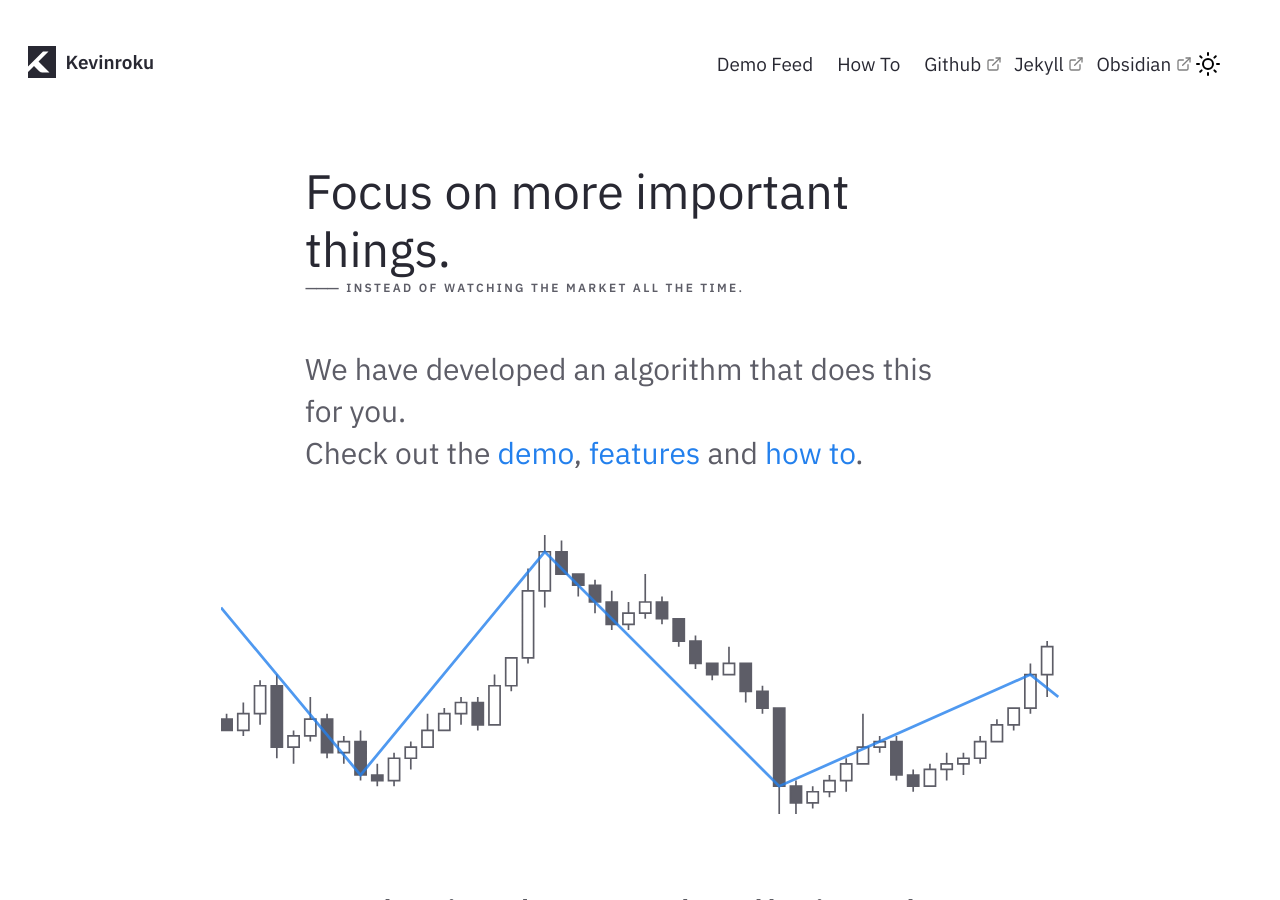
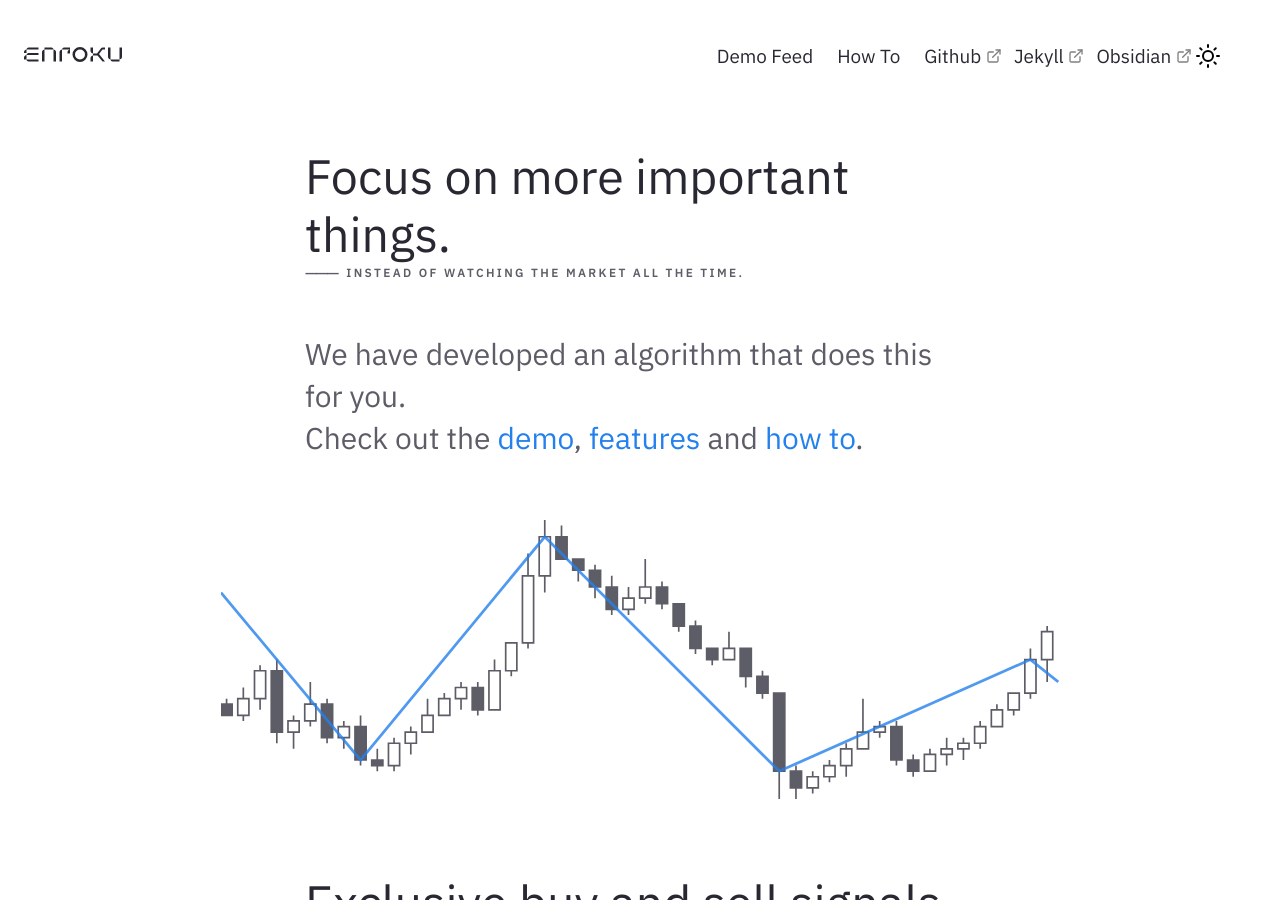
Before and after one commit to kevinroku/nroku.github.io, a Jekyll site: the page built from pages/index.md, in a window 1280 px wide and 900 px high. Built offline with Jekyll 4.4.1, drawn with Linux system fonts in a browser that asks for light colours.

Commit message:
Update Nav.html

```diff
--- a/_includes/Nav.html
+++ b/_includes/Nav.html
@@ -32,13 +32,20 @@
 <nav class="navbar is-transparent" role="navigation" aria-label="main navigation">
     <div class="navbar-brand">
       <a class="navbar-item" style="padding-left: 0;" href="{{ site.baseurl }}/index.html">
-          <svg width="32" height="32" viewBox="0 0 64 64" fill="none" xmlns="http://www.w3.org/2000/svg" style="margin-right: 0.6rem;">
-             <rect width="64" height="64" fill=""></rect>
+          <svg width="98" height="15" viewBox="0 0 196 30" fill="none" xmlns="http://www.w3.org/2000/svg" style="margin-right: 0.6rem;">
+             <rect width="98" height="15" fill=""></rect>
 
-<path d="M 8 0 L 64 0 L 64 64 L 8 64 L 8 52 L 20 40 L 30 50 C 33 53 35 53 42 53 L 51 53 L 29 31 L 49 11 L 38 11 L 8 41 Z" stroke="var(--color-text-main)" stroke-width="0" fill="var(--color-text-main)" fill-opacity="1"></path>
+<path d="M 29 1 L 29 5 L 5 5 C 5 3 7 1 9 1 Z M 5 12 L 0 12 L 0 10 C 0 7 3 5 5 5 Z M 29 12 L 29 16 L 5 16 C 5 14 7 12 9 12 Z
+    M 5 25 L 0 25 L 0 21 C 0 18 3 16 5 16 Z M 29 25 L 29 29 L 9 29 C 7 29 5 27 5 25 Z M 41 1 L 55 1 C 57 1 59 3 59 5 L 41 5 Z
+    M 41 29 L 36 29 L 36 10 C 36 7 39 5 41 5 Z M 59 29 L 64 29 C 64 22.6667 64 16.3333 64 10 C 64 7 61 5 59 5 Z
+    M 76 29 L 71 29 L 71 10 C 71 7 74 5 76 5 Z M 92 5 L 92 1 L 80 1 C 78 1 76 3 76 5 Z M 92 13 L 87 13 L 87 10 C 87 7 90 5 92 5 Z
+    M 122 15 A 1 1 0 0 1 102 15 A 1 1 0 0 1 122 15 M 127 15 A 1 1 0 0 0 97 15 A 1 1 0 0 0 127 15 M 138 1 L 133 1 L 133 8 C 133 11 136 13 138 13 Z
+    M 138 29 L 133 29 L 133 22 C 133 19 136 17 138 17 Z M 138 13 L 146 13 L 153 4 C 154 3 155 1 157 1 L 162 1 L 162 5 L 157 5 L 150 14 L 162 29 L 157 29 L 147 17 L 138 17 Z
+    M 173 1 L 168 1 L 168 20 C 168 23 171 25 173 25 Z M 191 25 L 191 29 L 177 29 C 175 29 173 27 173 25 Z M 196 1 L 191 1 L 191 25 C 193 25 196 23 196 20 Z" stroke="var(--color-text-main)" stroke-width="0" fill="var(--color-text-main)" fill-opacity="1"></path>
 
           </svg>
-          <h6> {{site.heading}}</h6></a>
+<!-- <h6> {{site.heading}}</h6> -->
+      </a>
           <script src="{{ site.baseurl }}/assets/js/modeswitcher.js"></script>
           <script src="{{ site.baseurl }}/assets/js/Hamburger.js"></script>
       <div class="navbar-item navbar-dark-mode__mobile is-hidden-tablet" onclick="modeSwitcher()">
```
